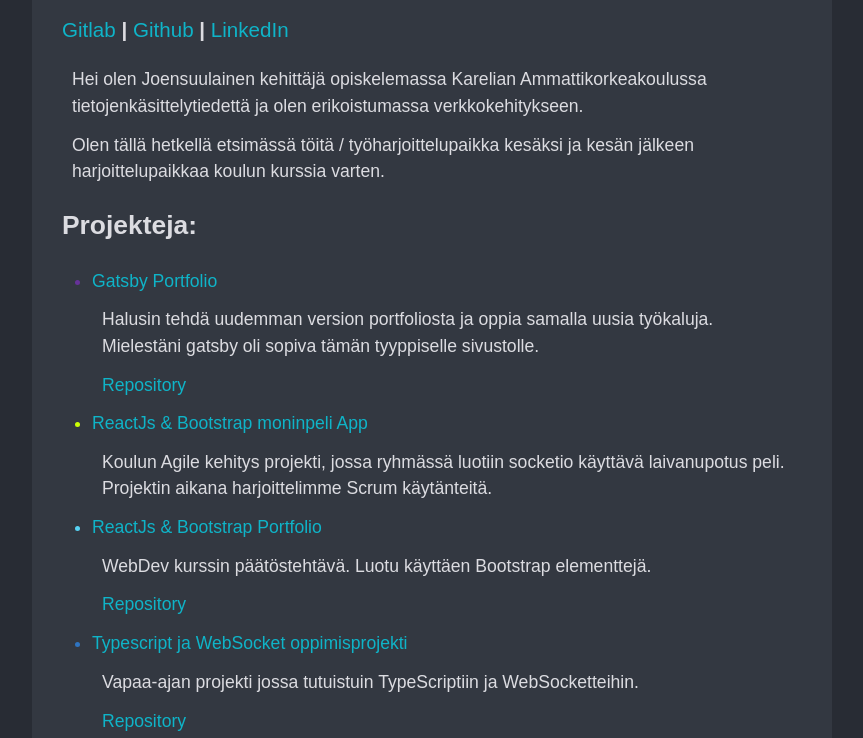
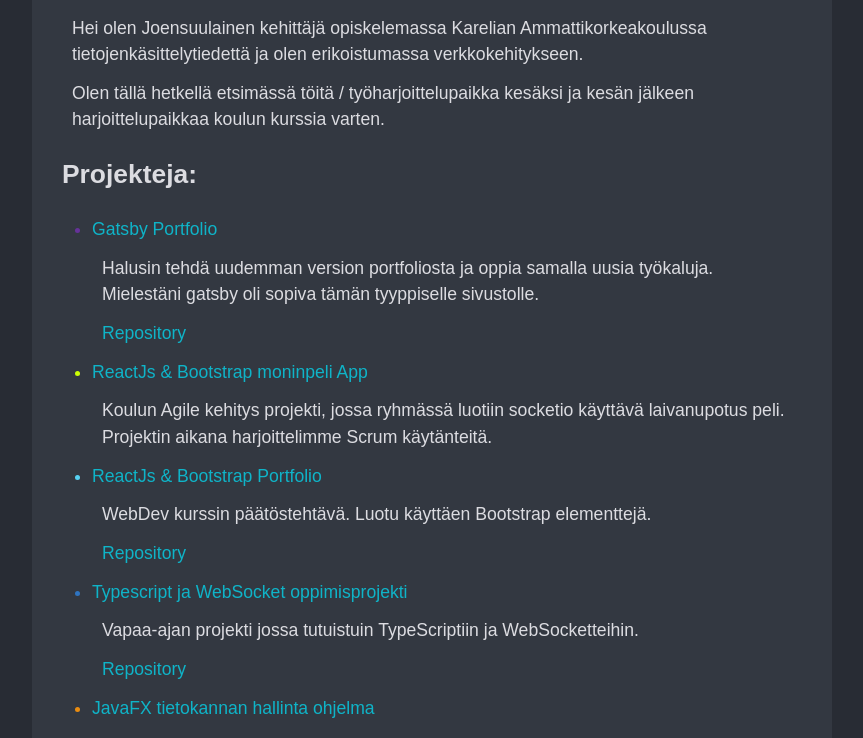
Before and after one commit to Zerkath/portfolio-gatsby, a Gatsby site: page / in a window 1280 px wide. Shown: the part 95-833 px from the top of the page, without its empty margins (208-1071 px from the left). Built offline with nearby package versions, Linux system fonts and the light colour scheme; Gatsby itself is replaced by a stand-in of ours.

Commit message:
contacts moved

```diff
--- a/src/pages/index.jsx
+++ b/src/pages/index.jsx
@@ -70,7 +70,6 @@
       <main>
         <meta name="description" content="Juha Airaksisen Portfolio sivusto"/>
         <h1>Juha Airaksinen</h1>
-        <Contacts/>
         <p>Hei olen Joensuulainen kehittäjä opiskelemassa Karelian Ammattikorkeakoulussa tietojenkäsittelytiedettä ja olen erikoistumassa verkkokehitykseen.</p>
         <p>Olen tällä hetkellä etsimässä töitä / työharjoittelupaikka kesäksi ja kesän jälkeen harjoittelupaikkaa koulun kurssia varten.</p>
         <h2>Projekteja:</h2>
```
